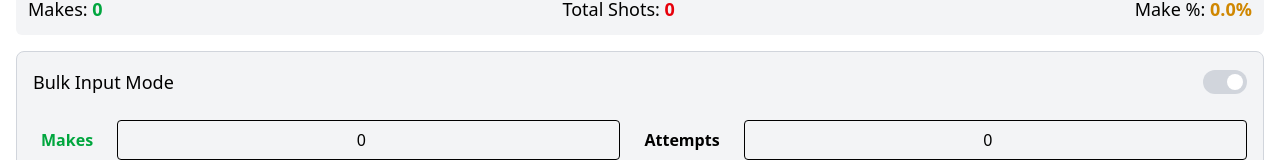
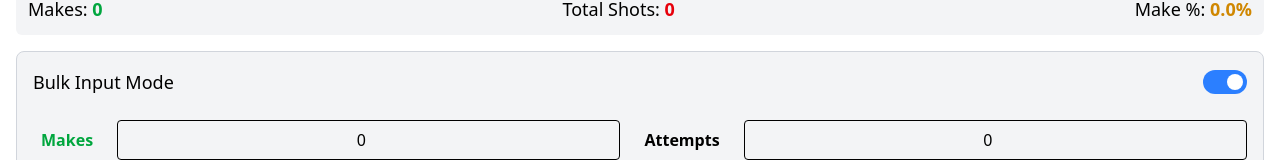
Before and after one commit to micahhlc/basketball-practice-app, a Vue app: page /practice-g in a window 1280 px wide. Both pictures are taken after a click on the button "Start". Shown: the part 151-311 px from the top of the page. Built offline with nearby package versions, Linux system fonts and the light colour scheme.

Commit message:
- update index.html update head with new meta to stop doubleclick auto scaling. - update PracticeDetialView.vue to add bulkmode color change.

```diff
--- a/index.html
+++ b/index.html
@@ -3,7 +3,12 @@
   <head>
     <meta charset="UTF-8" />
     <link rel="icon" type="image/svg+xml" href="/vite.svg" />
-    <meta name="viewport" content="width=device-width, initial-scale=1.0" />
+    <!-- <meta name="viewport" content="width=device-width, initial-scale=1.0" /> -->
+    <meta
+      name="viewport"
+      content="user-scalable=no, initial-scale=1, maximum-scale=1, minimum-scale=1, width=device-width, height=device-height, target-densitydpi=device-dpi"
+    />
+
     <title>Vite + Vue</title>
   </head>
   <body>
--- a/src/views/PracticeDetailView.vue
+++ b/src/views/PracticeDetailView.vue
@@ -45,8 +45,8 @@
         <!-- Switch Component -->
         <div
           @click="toggleInputMode"
-          class="relative mb-4 inline-flex h-6 w-11 items-center rounded-full bg-gray-300 transition-colors duration-300"
-          :class="{ 'bg-blue-500': isBulkMode }"
+          class="relative mb-4 inline-flex h-6 w-11 items-center rounded-full transition-colors duration-300"
+          :class="[isBulkMode ? 'bg-blue-500' : 'bg-blue-300']"
         >
           <span
             class="inline-block h-4 w-4 transform rounded-full bg-white transition-transform duration-300"
```
